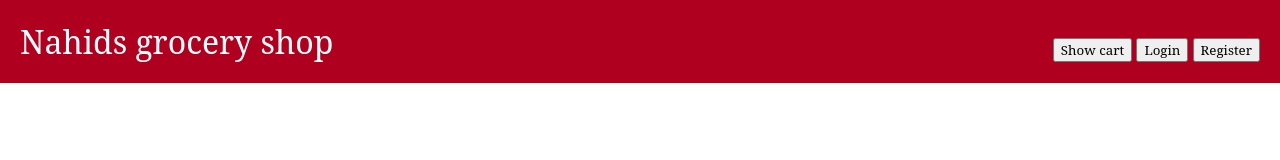
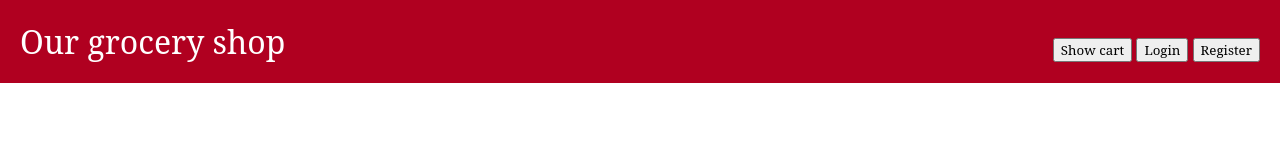
Before and after one commit to shopnobaz/Lilla_grocery_shop, a website: page frontend/index.html in a window 1280 px wide. Drawn offline with Linux system fonts and the light colour scheme; no server answers.

Commit message:
name changes

```diff
--- a/frontend/index.html
+++ b/frontend/index.html
@@ -14,7 +14,7 @@
 <body>
 
   <header>
-    <h1>Nahids grocery shop</h1>
+    <h1> Our grocery shop</h1>
     <div class="navButtons">
       <button class="showCart">Show cart</button>
       <button class="login">Login</button>
```
